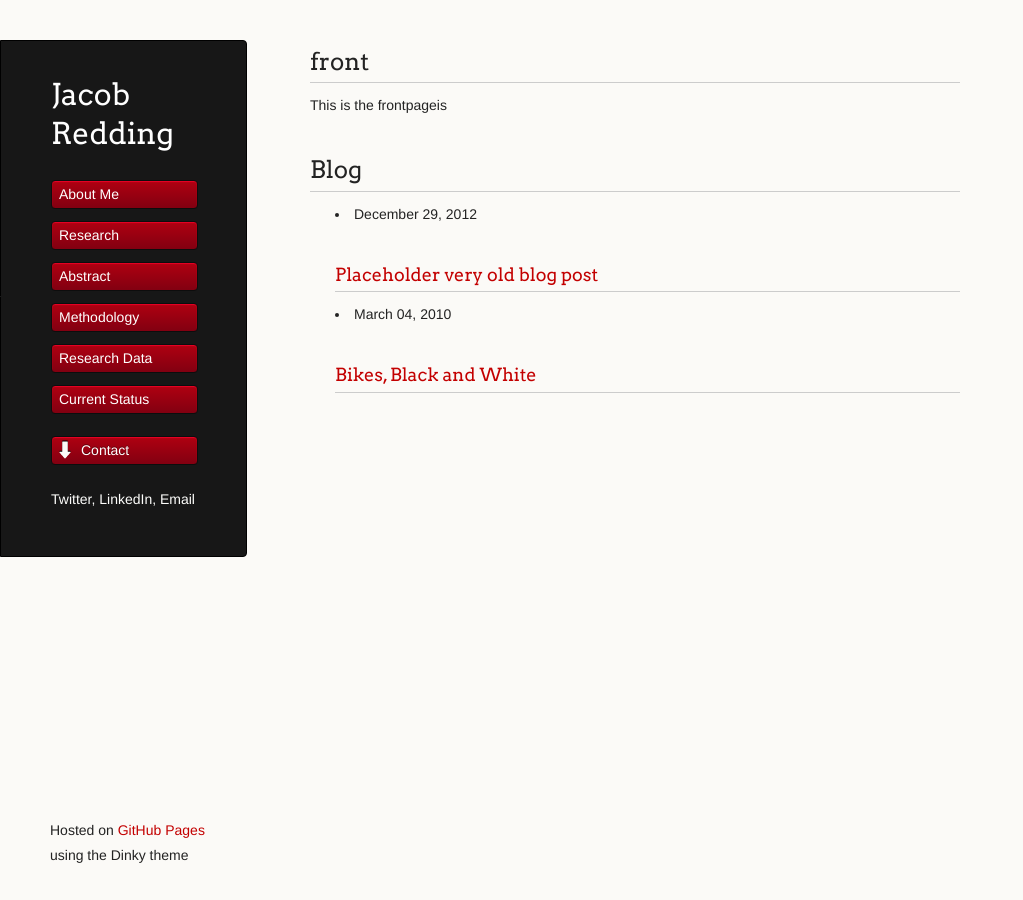
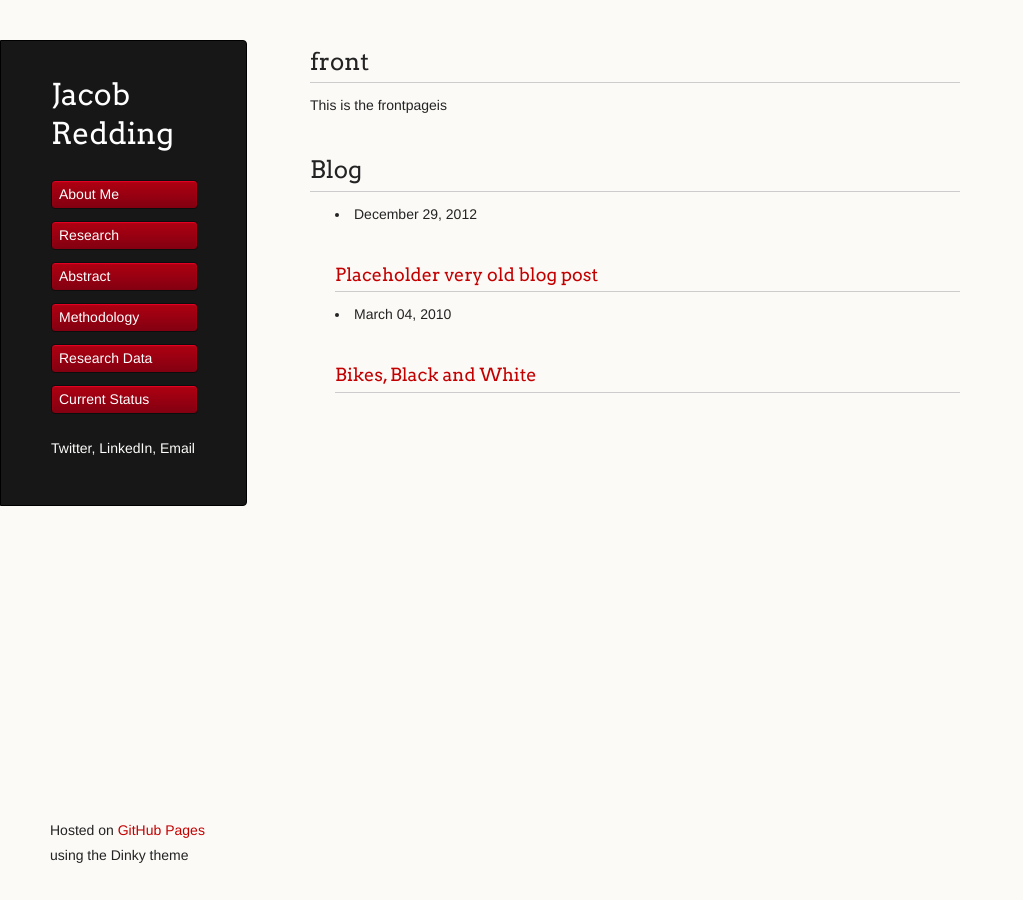
Before and after one commit to jredding/new-site, a Jekyll site: the page built from index.md, in a window 1280 px wide. Shown: the whole page, without its empty margins (0-1023 px from the left). Built offline with Jekyll 4.4.1, drawn with Linux system fonts in a browser that asks for light colours.

Commit message:
Update default.html

```diff
--- a/_layouts/default.html
+++ b/_layouts/default.html
@@ -27,7 +27,6 @@
             <li><a href="{{ site.url }}research/data">Research Data</a></li>
             <li><a href="{{ site.url }}research/status">Current Status</a></li>
           </ul>
-          <li><a class="buttons" href="{{ site.url }}contact">Contact</a></li>
         </ul>
 
         <p>Twitter, LinkedIn, Email</p>
```
